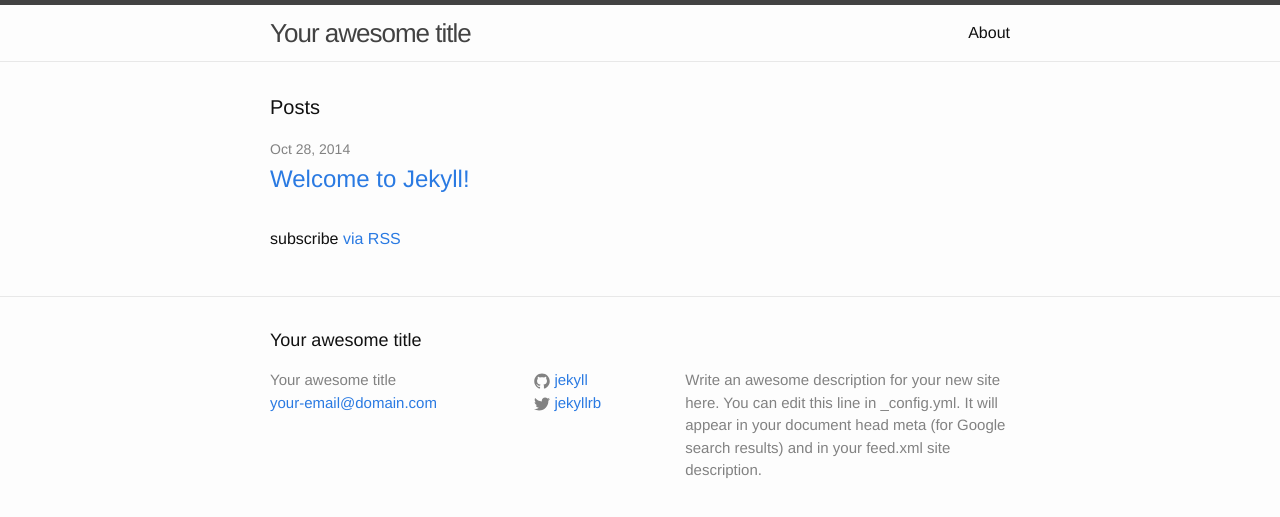
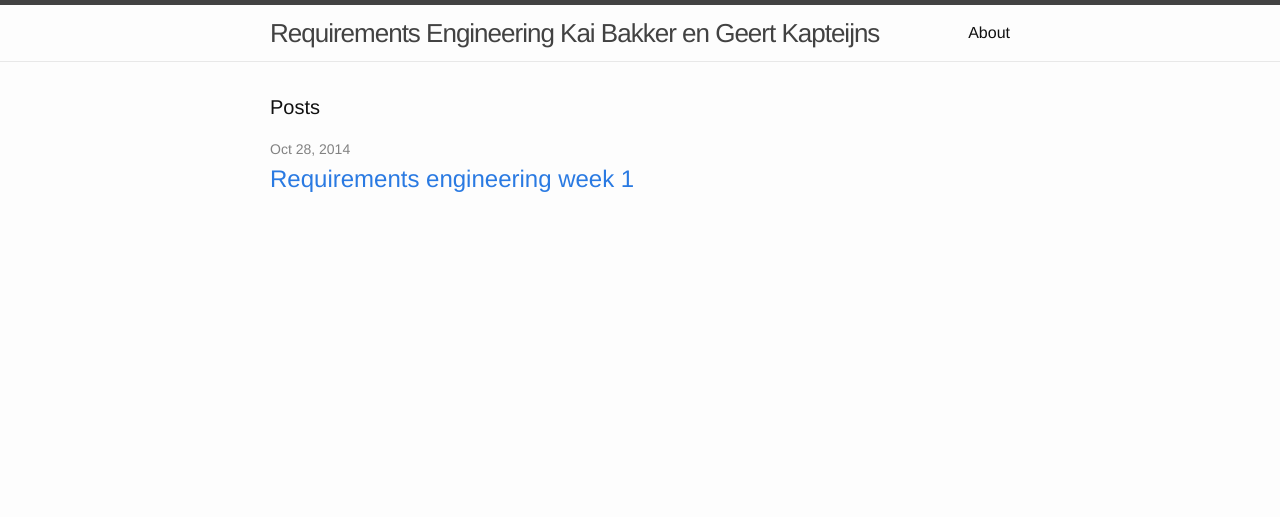
Before and after one commit to Kappie/requirements_engineering, a Jekyll site: the page built from index.html, in a window 1280 px wide. Shown: the top 517 px of the page. Built offline with Jekyll 4.4.1, drawn with Linux system fonts in a browser that asks for light colours.

Commit message:
site wat aangepast, week1 stukje

```diff
--- a/_config.yml
+++ b/_config.yml
@@ -1,10 +1,8 @@
 # Site settings
-title: Your awesome title
-email: your-email@domain.com
+title: Requirements Engineering Kai Bakker en Geert Kapteijns
+email: ghkapteijns@gmail.com
 description: > # this means to ignore newlines until "baseurl:"
-  Write an awesome description for your new site here. You can edit this
-  line in _config.yml. It will appear in your document head meta (for
-  Google search results) and in your feed.xml site description.
+  Requirements engineering 2014 Kai Bakker en Geert Kapteijns.
 baseurl: "/requirements_engineering/" # the subpath of your site, e.g. /blog/
 url: "http://kapteijns.org"
 twitter_username: jekyllrb
--- a/_layouts/default.html
+++ b/_layouts/default.html
@@ -13,7 +13,7 @@
       </div>
     </div>
 
-    {% include footer.html %}
+    <!--{% include footer.html %}-->
 
   </body>
 
--- a/index.html
+++ b/index.html
@@ -17,7 +17,4 @@ layout: default
       </li>
     {% endfor %}
   </ul>
-
-  <p class="rss-subscribe">subscribe <a href="{{ "/feed.xml" | prepend: site.baseurl }}">via RSS</a></p>
-
 </div>
```
Also changed, not shown: _posts/2014-10-28-week1.md (added, +11 -0 lines), _posts/2014-10-28-welcome-to-jekyll.markdown (deleted, +0 -25 lines).
